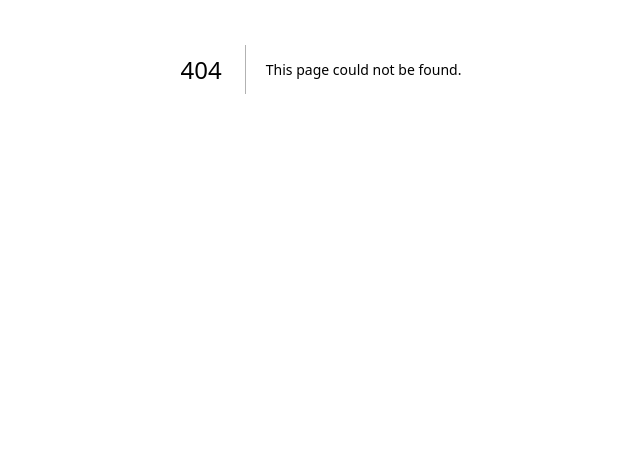
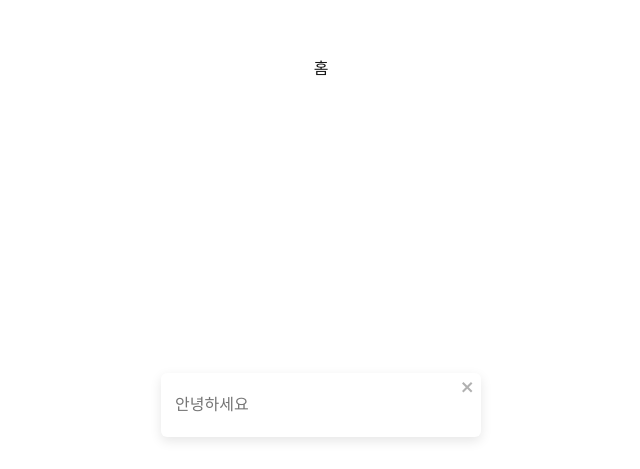
Before and after one commit to socratone/nextjs-app-router-examples, a Next.js app: page /pop-toastify in a window 1280 px wide. Before the commit this address had no page. Shown: the part 331-800 px from the top of the page, without its empty margins (319-959 px from the left). Built offline with nearby package versions, Linux system fonts and the light colour scheme.

Commit message:
feat: 페이지를 벗어날 때에 toast가 사라지는 예제 추가

```diff
--- /dev/null
+++ b/src/app/pop-toastify/page.tsx
@@ -0,0 +1,34 @@
+'use client';
+
+import Link from 'next/link';
+import { useEffect } from 'react';
+import { toast } from 'react-toastify';
+
+const Page = () => {
+  useEffect(() => {
+    // React.StrictMode에서 마운트/언마운트/재마운트 사이클로 인해 토스트가 바로 사라지는 현상을 방지하기 위해
+    // setTimeout을 사용하여 토스트 호출을 잠시 지연시킵니다.
+    const timer = setTimeout(() => {
+      toast('안녕하세요', {
+        position: 'bottom-center',
+        autoClose: false,
+      });
+    }, 1);
+
+    // 컴포넌트가 언마운트될 때(페이지를 벗어날 때) 실행될 정리 함수입니다.
+    return () => {
+      // 컴포넌트가 빠르게 언마운트될 경우 토스트가 생성되는 것을 방지합니다.
+      clearTimeout(timer);
+      // 페이지를 벗어날 때 열려있는 모든 토스트 메시지를 닫습니다.
+      toast.dismiss();
+    };
+  }, []);
+
+  return (
+    <div className="flex flex-col gap-2 justify-center items-center h-screen">
+      <Link href="/">홈</Link>
+    </div>
+  );
+};
+
+export default Page;
```
